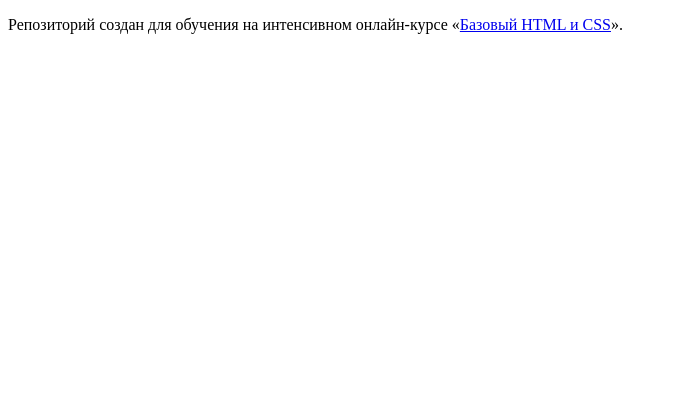
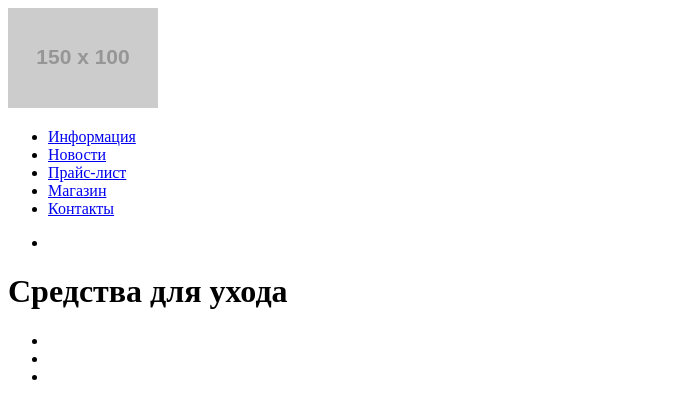
Before and after one commit to heyiamvika/474591-barbershop, a plain HTML site: page index.html in a window 1280 px wide. Shown: the whole page, without its empty margins (0-673 px from the left). Drawn offline with Linux system fonts and the light colour scheme; placeholder pictures from the web are drawn by us.

Commit message:
Закончила Header основной страницы

```diff
--- a/index.html
+++ b/index.html
@@ -6,7 +6,38 @@
   </head>
   <body>
 
-    <p>Репозиторий создан для обучения на интенсивном онлайн‑курсе «<a href="https://htmlacademy.ru/intensive/htmlcss">Базовый HTML и CSS</a>».</p>
+    <!--NAVIGATION-->
+  <header>
+    <nav class="main-navigation">
+      <a class="main-logo" href="index.html"><img src="http://placehold.it/150x100" alt="Логотип барбершопа "Бородинский""></a>
+
+      <ul class="site-navigation">
+        <li><a href="#">Информация</a></li>
+        <li><a href="#">Новости</a></li>
+        <li><a href="#">Прайс-лист</a></li>
+        <li><a href="#">Магазин</a></li>
+        <li><a href="#">Контакты</a></li>
+      </ul>
+
+      <ul class="user-navigation">
+        <li class="user-login"></li>
+      </ul>
+
+    </nav>
+  </header>
+
+    <!--MAIN-->
+    <main class="container">
+      <h1 class="page-title">Средства для ухода</h1>
+      <!--hide this h1-->
+
+      <ul class="">
+        <li></li>
+        <li></li>
+        <li></li>
+      </ul>
+
+    </main>
 
   </body>
 </html>
```
